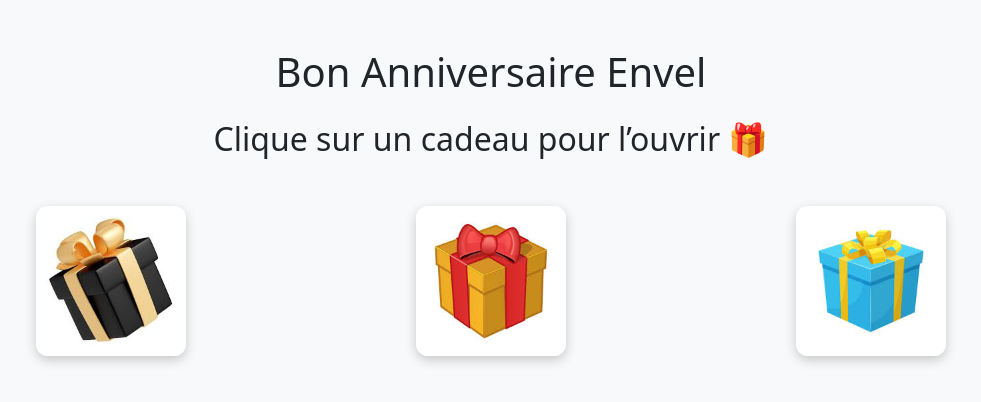
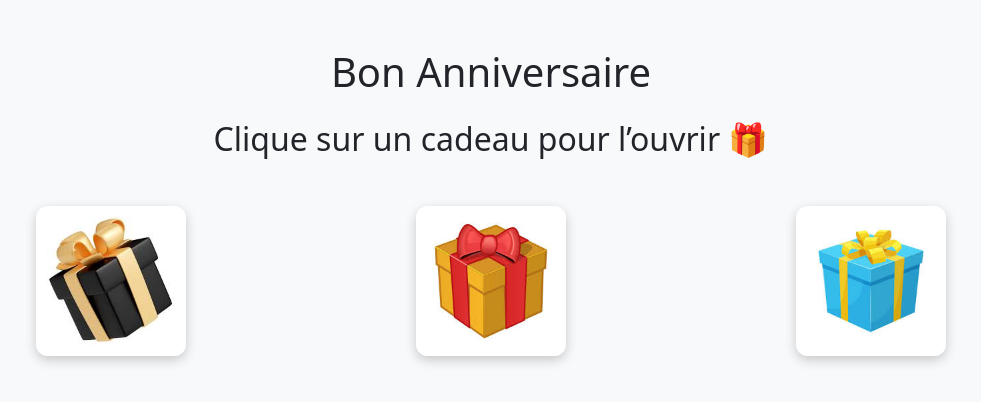
Before and after one commit to lfichouledantec/anniv, a plain HTML site: page index.html in a window 1280 px wide. Shown: the whole page, without its empty margins (149-1130 px from the left). Drawn offline with nearby package versions, Linux system fonts and the light colour scheme.

Commit message:
anonomiser

```diff
--- a/index.html
+++ b/index.html
@@ -48,7 +48,7 @@
 <audio id="confettiSound" src="confetti.mp3" preload="auto"></audio>
 <audio id="sad" src="sad.mp3" preload="auto"></audio>
   <div class="container py-5">
-    <h1 class="mb-4">Bon Anniversaire Envel</h1>
+    <h1 class="mb-4">Bon Anniversaire</h1>
     <h2 class="mb-5">Clique sur un cadeau pour l’ouvrir 🎁</h2>
 
     <div class="row justify-content-center">
```
